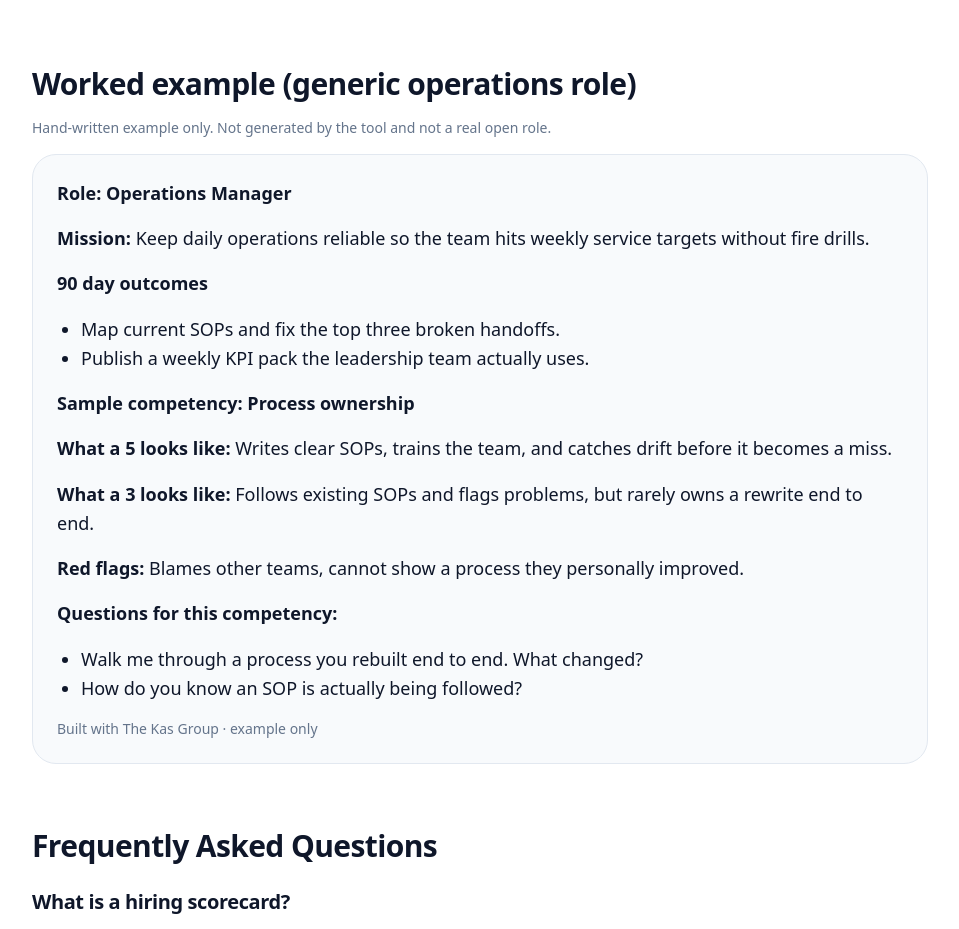
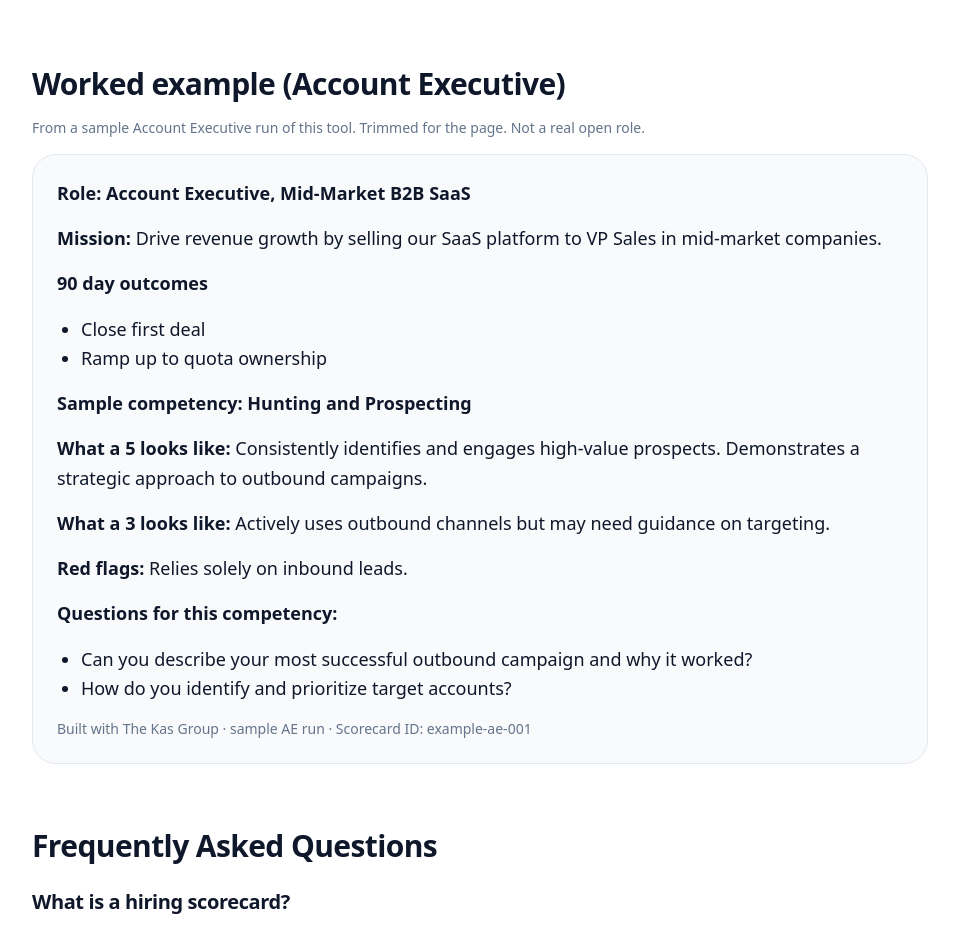
Before and after one commit to jcdawg/my-modern-site, a Next.js app: page /hiring-scorecard in a window 1280 px wide. Shown: the part 1645-2574 px from the top of the page, without its empty margins (160-1119 px from the left). Built offline with nearby package versions, Linux system fonts and the light colour scheme.

Commit message:
Hiring scorecard: use real AE sample for on-page example
Replace the hand-written ops example with content from a live
Account Executive run, and regenerate both example PNGs to match.

```diff
--- a/src/app/hiring-scorecard/ExampleLightbox.tsx
+++ b/src/app/hiring-scorecard/ExampleLightbox.tsx
@@ -42,7 +42,7 @@ export default function ExampleLightbox() {
             >
                 <Image
                     src="/images/hiring-scorecard-example-teaser.png"
-                    alt="Example hiring scorecard teaser for an Operations Manager role, Built with The Kas Group"
+                    alt="Example hiring scorecard teaser for an Account Executive role, Built with The Kas Group"
                     width={600}
                     height={429}
                     className="w-full h-auto"
@@ -80,9 +80,9 @@ export default function ExampleLightbox() {
                         </div>
                         <Image
                             src="/images/hiring-scorecard-example.png"
-                            alt="Full example hiring scorecard for an Operations Manager role with mission, outcomes, competencies and Built with The Kas Group footer"
+                            alt="Full example hiring scorecard for an Account Executive role with mission, outcomes, competencies and Built with The Kas Group footer"
                             width={1200}
-                            height={2259}
+                            height={2465}
                             className="w-full h-auto"
                         />
                     </div>
--- a/src/app/hiring-scorecard/page.tsx
+++ b/src/app/hiring-scorecard/page.tsx
@@ -109,26 +109,26 @@ export default function HiringScorecardPage() {
                     </div>
 
                     <div className="space-y-4">
-                        <h2 className="text-3xl font-bold text-navy-900">Worked example (generic operations role)</h2>
-                        <p className="text-sm text-grey-500">Hand-written example only. Not generated by the tool and not a real open role.</p>
+                        <h2 className="text-3xl font-bold text-navy-900">Worked example (Account Executive)</h2>
+                        <p className="text-sm text-grey-500">From a sample Account Executive run of this tool. Trimmed for the page. Not a real open role.</p>
                         <div className="rounded-3xl border border-grey-200 p-6 space-y-4 bg-grey-50">
-                            <p className="font-bold text-navy-900">Role: Operations Manager</p>
-                            <p><span className="font-semibold">Mission:</span> Keep daily operations reliable so the team hits weekly service targets without fire drills.</p>
+                            <p className="font-bold text-navy-900">Role: Account Executive, Mid-Market B2B SaaS</p>
+                            <p><span className="font-semibold">Mission:</span> Drive revenue growth by selling our SaaS platform to VP Sales in mid-market companies.</p>
                             <p className="font-semibold text-navy-900">90 day outcomes</p>
                             <ul className="list-disc pl-6">
-                                <li>Map current SOPs and fix the top three broken handoffs.</li>
-                                <li>Publish a weekly KPI pack the leadership team actually uses.</li>
+                                <li>Close first deal</li>
+                                <li>Ramp up to quota ownership</li>
                             </ul>
-                            <p className="font-semibold text-navy-900">Sample competency: Process ownership</p>
-                            <p><span className="font-semibold">What a 5 looks like:</span> Writes clear SOPs, trains the team, and catches drift before it becomes a miss.</p>
-                            <p><span className="font-semibold">What a 3 looks like:</span> Follows existing SOPs and flags problems, but rarely owns a rewrite end to end.</p>
-                            <p><span className="font-semibold">Red flags:</span> Blames other teams, cannot show a process they personally improved.</p>
+                            <p className="font-semibold text-navy-900">Sample competency: Hunting and Prospecting</p>
+                            <p><span className="font-semibold">What a 5 looks like:</span> Consistently identifies and engages high-value prospects. Demonstrates a strategic approach to outbound campaigns.</p>
+                            <p><span className="font-semibold">What a 3 looks like:</span> Actively uses outbound channels but may need guidance on targeting.</p>
+                            <p><span className="font-semibold">Red flags:</span> Relies solely on inbound leads.</p>
                             <p><span className="font-semibold">Questions for this competency:</span></p>
                             <ul className="list-disc pl-6">
-                                <li>Walk me through a process you rebuilt end to end. What changed?</li>
-                                <li>How do you know an SOP is actually being followed?</li>
+                                <li>Can you describe your most successful outbound campaign and why it worked?</li>
+                                <li>How do you identify and prioritize target accounts?</li>
                             </ul>
-                            <p className="text-sm text-grey-500">Built with The Kas Group · example only</p>
+                            <p className="text-sm text-grey-500">Built with The Kas Group · sample AE run · Scorecard ID: example-ae-001</p>
                         </div>
                     </div>
 
--- a/src/lib/page-dates.ts
+++ b/src/lib/page-dates.ts
@@ -63,7 +63,7 @@ export const PAGE_DATES: Record<string, PageDates> = {
     "/guides/who-to-hire-vp-sales-startup": { published: "2026-04-04T12:52:48-04:00", modified: "2026-10-24T14:30:00-04:00" },
     "/methodology": { published: "2026-02-27T15:52:13-05:00", modified: "2026-10-14T09:40:00-04:00" },
     "/pip-calculator": { published: "2026-04-20T13:36:28-04:00", modified: "2026-11-05T10:45:00-05:00" },
-    "/hiring-scorecard": { published: "2026-11-05T10:45:00-05:00", modified: "2026-11-05T13:40:00-05:00" },
+    "/hiring-scorecard": { published: "2026-11-05T10:45:00-05:00", modified: "2026-11-05T14:00:00-05:00" },
     "/privacy-policy": { published: "2026-09-10T12:52:29-04:00", modified: "2026-09-16T13:53:41-07:00" },
     "/programs": { published: "2026-09-14T09:28:02-04:00", modified: "2026-10-24T14:30:00-04:00" },
     "/recruit/ai": { published: "2026-02-04T16:43:23-05:00", modified: "2026-10-25T18:30:00-04:00" },
```
Also changed, not shown: public/images/hiring-scorecard-example-teaser.png, public/images/hiring-scorecard-example.png.
